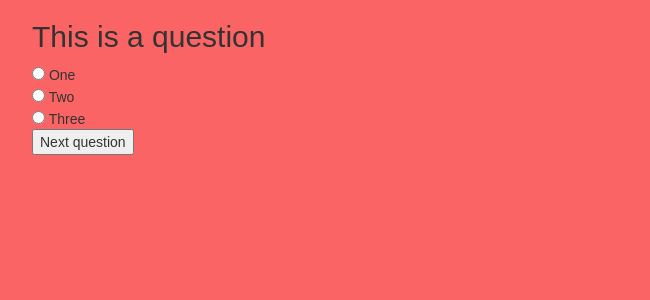
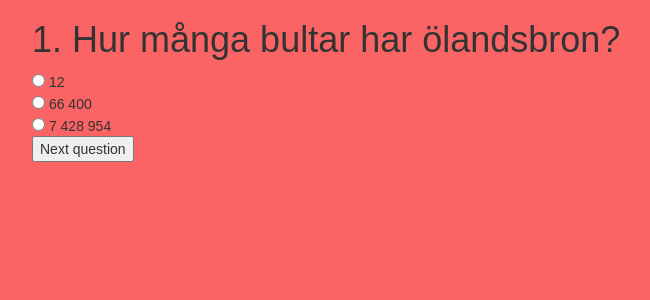
Before and after one commit to hmetsis/quizproject, a Django app: page /quiz/1/question/1/ in a window 1280 px wide. Shown: the top 300 px of the page, without its empty margins (68-718 px from the left). Run offline with Django 3.2, Linux system fonts and the light colour scheme; some libraries are stand-ins or nearby versions.

Commit message:
Added test data to question and results page

```diff
--- a/quiz/templates/question.html
+++ b/quiz/templates/question.html
@@ -10,11 +10,11 @@
 
 	</head>
 	<body>
-		<h2>This is a question</h2>
+		<h1>{{ question_number}}. {{ question }}</h1>
 		<form>
-			<input type="radio" name="answer" value="true"> One<br>
-			<input type="radio" name="answer" value="false"> Two<br>
-			<input type="radio" name="answer" value="false"> Three<br>
+			<input type="radio" name="answer" value="true"> {{ answer1 }}<br>
+			<input type="radio" name="answer" value="false"> {{ answer2 }}<br>
+			<input type="radio" name="answer" value="false"> {{ answer3 }}<br>
 			<input type="submit" value="Next question">
 		</form>
 	<script scr="https://ajax.googleapis.com/ajax/libs/jquery/1.12.4/jquery.min.js"></script>
--- a/quiz/templates/results.html
+++ b/quiz/templates/results.html
@@ -12,10 +12,10 @@
 	<body>
 		<h2>You're done!</h2>
 		<p>
-			Your result was: X
+			Your result was {{ correct}} out of {{ total }}
 		</p>
 	<script scr="https://ajax.googleapis.com/ajax/libs/jquery/1.12.4/jquery.min.js"></script>
-	<script scr="7static/js/bootstrap.min.js"> </script>
+	<script scr="/static/js/bootstrap.min.js"> </script>
 
 
 	</body>
--- a/quiz/views.py
+++ b/quiz/views.py
@@ -32,9 +32,23 @@ def quiz(request, quiz_number):
 		return render(request, "quiz.html", context)
 
 def question(request, quiz_number, question_number):
-		return render(request, "question.html")
+		context = {
+			"question_number": question_number,
+			"question": "Hur många bultar har ölandsbron?",
+			"answer1": "12",
+			"answer2": "66 400",
+			"answer3": "7 428 954",
+			"quiz_number": quiz_number,
+		}
+
+		return render(request, "question.html", context)
 
 def completed(request, quiz_number):
-		return render(request, "results.html")
+		context = {
+			"correct": 12,
+			"total": 20,
+			"quiz_number": quiz_number,
+		}
+		return render(request, "results.html", context)
 
 # Create your views here.
```
